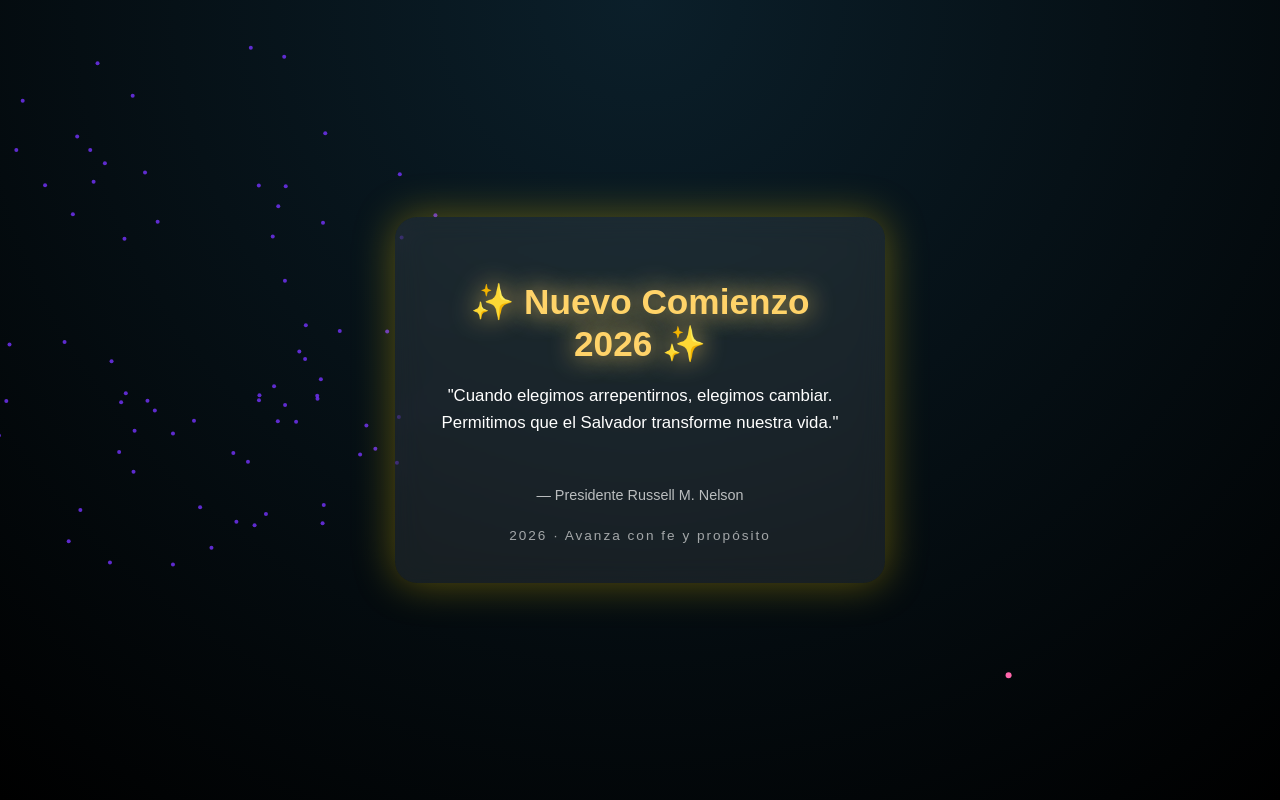
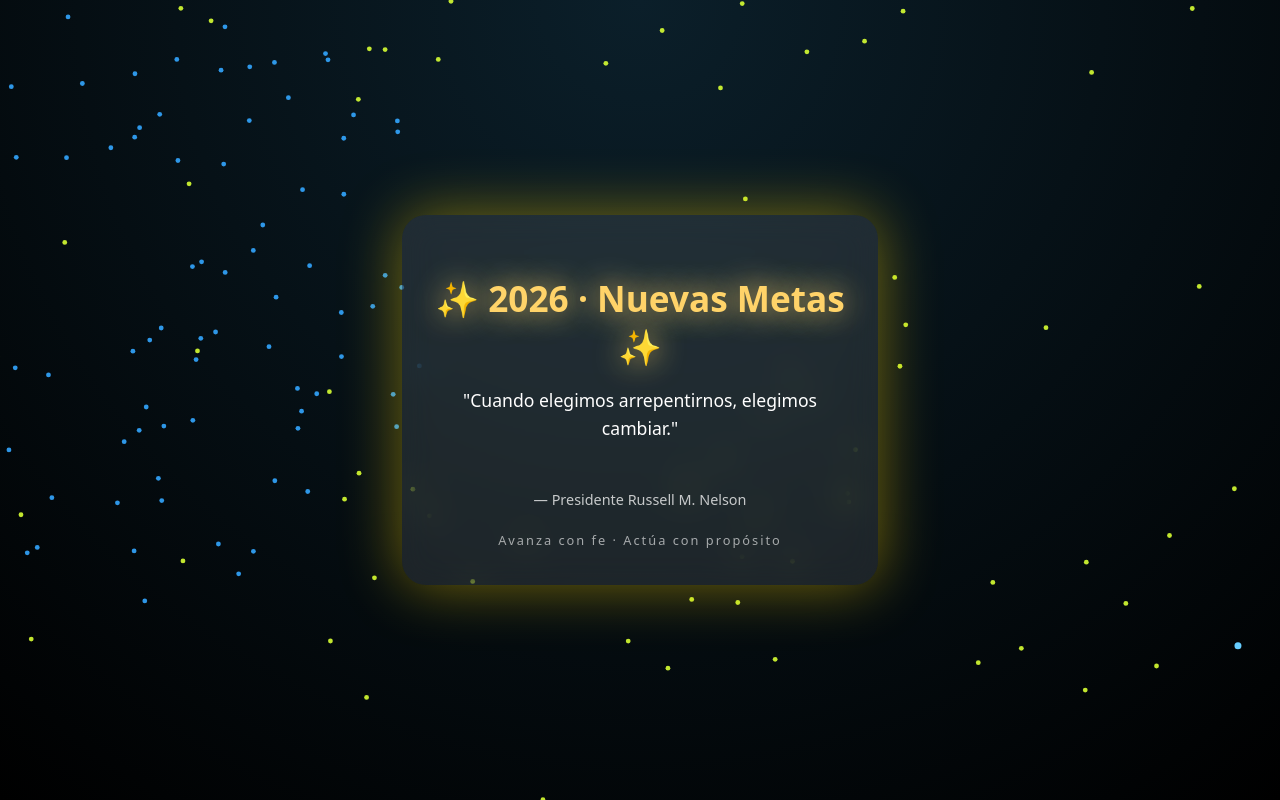
Before and after one commit to JosephUriel/FELIZ_2026, a plain HTML site: page index.html in a window 1280 px wide. Drawn offline with Linux system fonts and the light colour scheme.

Commit message:
Actualizar index.html

```diff
--- a/index.html
+++ b/index.html
@@ -3,7 +3,7 @@
 <head>
 <meta charset="UTF-8">
 <meta name="viewport" content="width=device-width, initial-scale=1.0">
-<title>Nuevo Comienzo 2026 ✨</title>
+<title>2026 · Un Nuevo Propósito ✨</title>
 
 <style>
     body {
@@ -13,61 +13,59 @@
         display: flex;
         justify-content: center;
         align-items: center;
-        font-family: 'Poppins', sans-serif;
+        font-family: 'Poppins', system-ui, sans-serif;
         color: white;
         overflow: hidden;
     }
 
     canvas {
-        position: absolute;
+        position: fixed;
         inset: 0;
         z-index: -1;
     }
 
     .card {
-        width: 420px;
-        max-width: 90%;
+        width: min(420px, 92vw);
         text-align: center;
-        background: rgba(255,255,255,0.08);
-        backdrop-filter: blur(14px);
-        padding: 40px 35px;
-        border-radius: 22px;
-        box-shadow: 0 0 40px rgba(255,215,0,0.35);
-        animation: appear 2s ease;
+        background: rgba(255,255,255,0.1);
+        backdrop-filter: blur(16px);
+        padding: 36px 28px;
+        border-radius: 24px;
+        box-shadow: 0 0 60px rgba(255,215,0,0.45);
+        animation: appear 1.8s ease;
     }
 
     h1 {
-        font-size: 2.2em;
+        font-size: clamp(1.7em, 5vw, 2.2em);
         color: #ffd369;
-        margin-bottom: 18px;
-        text-shadow: 0 0 20px #ffd369;
+        margin-bottom: 16px;
+        text-shadow: 0 0 25px #ffd369;
         animation: glow 2s infinite alternate;
     }
 
     .quote {
-        font-size: 1.05em;
+        font-size: clamp(1em, 3.8vw, 1.1em);
         line-height: 1.6;
         min-height: 90px;
-        opacity: 1;
         transition: opacity .6s ease;
     }
 
     .author {
         margin-top: 14px;
         font-size: 0.9em;
-        opacity: 0.7;
+        opacity: 0.75;
     }
 
     .footer {
-        margin-top: 25px;
-        font-size: 0.85em;
+        margin-top: 22px;
+        font-size: 0.8em;
         letter-spacing: 2px;
         opacity: 0.6;
     }
 
     @keyframes glow {
         from { text-shadow: 0 0 10px #ffd369; }
-        to { text-shadow: 0 0 30px #ffd369; }
+        to { text-shadow: 0 0 35px #ffd369; }
     }
 
     @keyframes appear {
@@ -82,45 +80,26 @@
 <canvas id="fx"></canvas>
 
 <div class="card">
-    <h1>✨ Nuevo Comienzo 2026 ✨</h1>
+    <h1>✨ 2026 · Nuevas Metas ✨</h1>
 
     <div class="quote" id="quote"></div>
     <div class="author" id="author"></div>
 
     <div class="footer">
-        2026 · Avanza con fe y propósito
+        Avanza con fe · Actúa con propósito
     </div>
 </div>
 
 <script>
 /* 📜 CITAS SUD */
 const quotes = [
-    {
-        text: "Cuando elegimos arrepentirnos, elegimos cambiar. Permitimos que el Salvador transforme nuestra vida.",
-        author: "Presidente Russell M. Nelson"
-    },
-    {
-        text: "El Señor no espera que seamos perfectos ahora, pero sí que sigamos avanzando.",
-        author: "Élder Jeffrey R. Holland"
-    },
-    {
-        text: "Las decisiones correctas, tomadas de manera constante, conducen a destinos eternos.",
-        author: "Presidente Thomas S. Monson"
-    },
-    {
-        text: "No es demasiado tarde para empezar a hacer lo correcto.",
-        author: "Élder Dieter F. Uchtdorf"
-    },
-    {
-        text: "La fe en Jesucristo nos impulsa a actuar, no solo a creer.",
-        author: "Élder David A. Bednar"
-    },
-    {
-        text: "El esfuerzo diario y fiel produce milagros silenciosos.",
-        author: "Presidente Gordon B. Hinckley"
-    }
+    { text: "Cuando elegimos arrepentirnos, elegimos cambiar.", author: "Presidente Russell M. Nelson" },
+    { text: "La fe verdadera siempre conduce a la acción.", author: "Élder David A. Bednar" },
+    { text: "Las decisiones correctas conducen a destinos eternos.", author: "Presidente Thomas S. Monson" },
+    { text: "Nunca es tarde para comenzar a hacer lo correcto.", author: "Élder Dieter F. Uchtdorf" },
+    { text: "El Señor honra el esfuerzo fiel y constante.", author: "Presidente Gordon B. Hinckley" },
+    { text: "Sigan adelante con fe, incluso cuando el camino sea difícil.", author: "Élder Jeffrey R. Holland" }
 ];
-
 
 let q = 0;
 const quoteEl = document.getElementById("quote");
@@ -134,15 +113,14 @@ function changeQuote() {
         quoteEl.textContent = `"${quotes[q].text}"`;
         authorEl.textContent = `— ${quotes[q].author}`;
         quoteEl.style.opacity = 1;
-        authorEl.style.opacity = 0.7;
+        authorEl.style.opacity = 0.75;
         q = (q + 1) % quotes.length;
-    }, 600);
+    }, 500);
 }
-
 changeQuote();
 setInterval(changeQuote, 7000);
 
-/* 🎆 FUEGOS ARTIFICIALES DESDE ABAJO */
+/* 🎆 FUEGOS ARTIFICIALES PRO + TOUCH */
 const canvas = document.getElementById("fx");
 const ctx = canvas.getContext("2d");
 canvas.width = innerWidth;
@@ -151,23 +129,22 @@ canvas.height = innerHeight;
 let rockets = [];
 let particles = [];
 
-function launchFirework() {
+function launchFirework(x = Math.random() * canvas.width) {
     rockets.push({
-        x: Math.random() * canvas.width,
+        x,
         y: canvas.height,
-        vy: Math.random() * -6 - 8,
-        exploded: false,
+        vy: Math.random() * -7 - 10,
         hue: Math.random() * 360
     });
 }
 
 function explode(x, y, hue) {
-    for (let i = 0; i < 80; i++) {
+    for (let i = 0; i < 120; i++) {
         particles.push({
             x, y,
             angle: Math.random() * Math.PI * 2,
-            speed: Math.random() * 4 + 2,
-            life: 100,
+            speed: Math.random() * 5 + 2,
+            life: 120,
             hue
         });
     }
@@ -179,12 +156,11 @@ function animate() {
     rockets.forEach((r, i) => {
         r.y += r.vy;
         ctx.beginPath();
-        ctx.arc(r.x, r.y, 3, 0, Math.PI * 2);
+        ctx.arc(r.x, r.y, 3.5, 0, Math.PI * 2);
         ctx.fillStyle = `hsl(${r.hue},100%,70%)`;
         ctx.fill();
 
-        if (r.y < canvas.height * 0.4 && !r.exploded) {
-            r.exploded = true;
+        if (r.y < canvas.height * 0.35) {
             explode(r.x, r.y, r.hue);
             rockets.splice(i, 1);
         }
@@ -196,8 +172,8 @@ function animate() {
         p.life--;
 
         ctx.beginPath();
-        ctx.arc(p.x, p.y, 2, 0, Math.PI * 2);
-        ctx.fillStyle = `hsla(${p.hue},100%,60%,0.8)`;
+        ctx.arc(p.x, p.y, 2.4, 0, Math.PI * 2);
+        ctx.fillStyle = `hsla(${p.hue},100%,60%,0.9)`;
         ctx.fill();
 
         if (p.life <= 0) particles.splice(i, 1);
@@ -206,8 +182,18 @@ function animate() {
     requestAnimationFrame(animate);
 }
 
-setInterval(launchFirework, 1200);
+setInterval(() => launchFirework(), 1200);
 animate();
+
+/* 👆 TOUCH / CLICK EXPLOSIÓN */
+canvas.addEventListener("click", e => {
+    explode(e.clientX, e.clientY, Math.random() * 360);
+});
+
+canvas.addEventListener("touchstart", e => {
+    const t = e.touches[0];
+    explode(t.clientX, t.clientY, Math.random() * 360);
+});
 
 window.onresize = () => {
     canvas.width = innerWidth;
```
